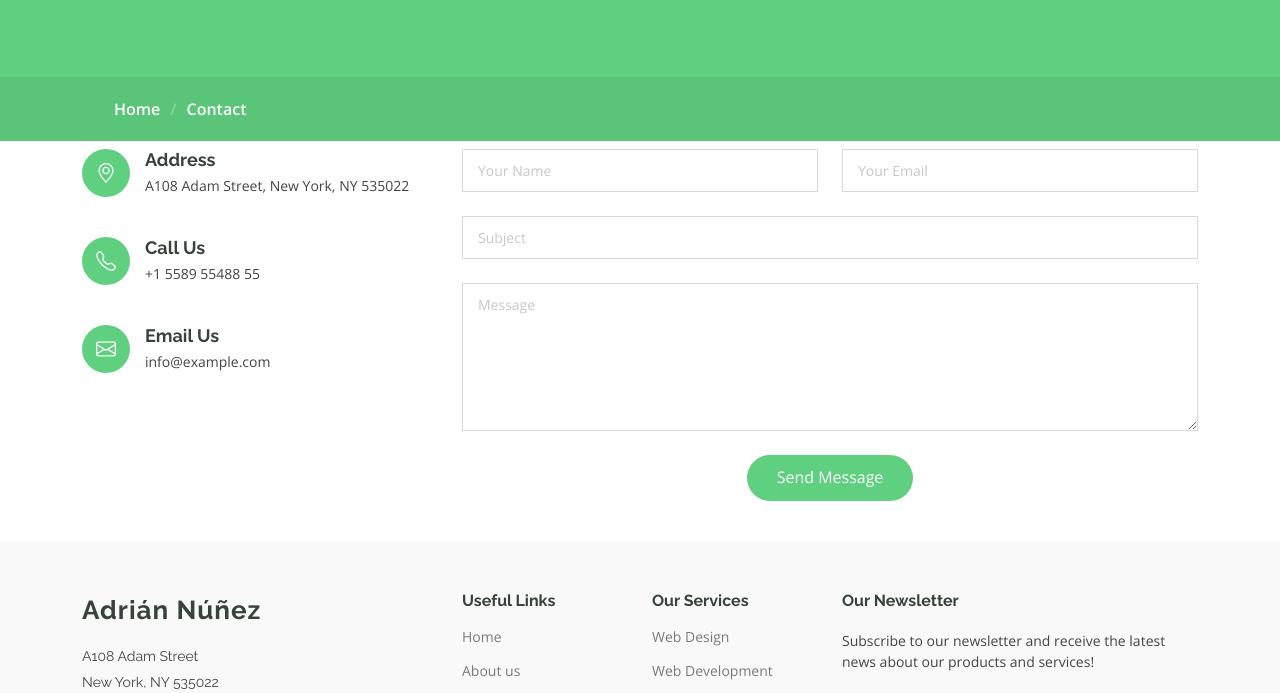
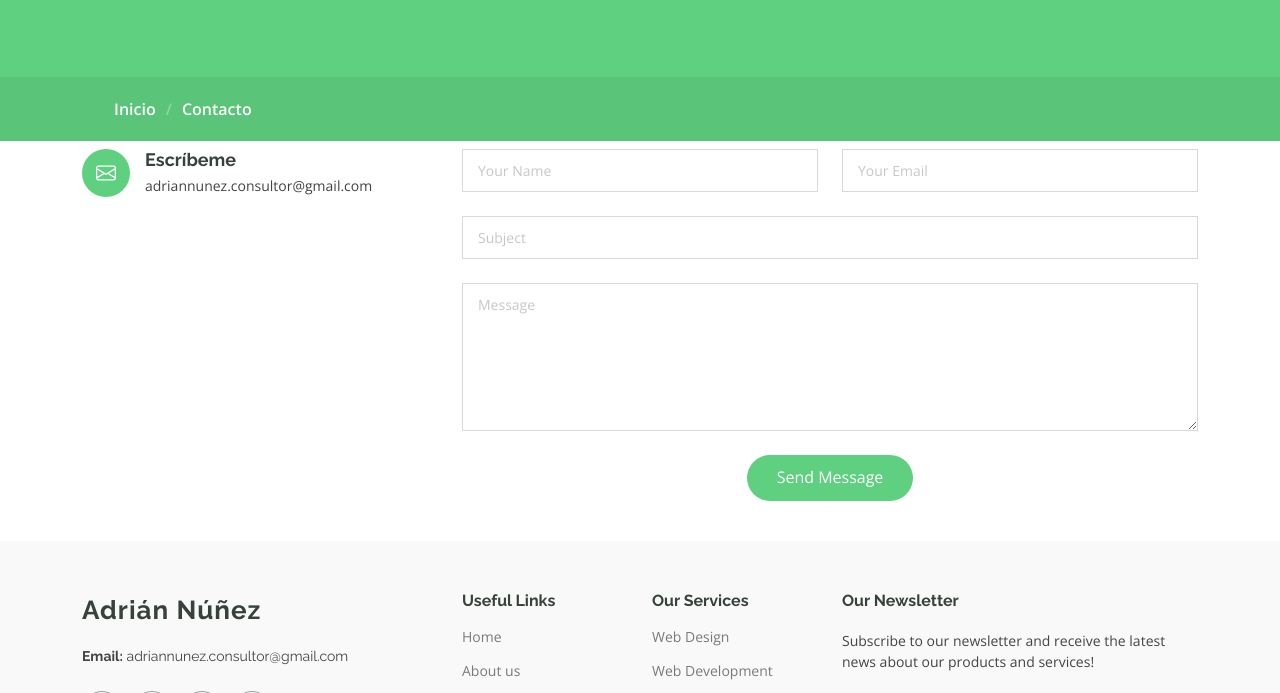
Before and after one commit to anunezconsultor/mentor, a plain HTML site: page contact.html in a window 1280 px wide. Shown: the part 300-993 px from the top of the page. Drawn offline with nearby package versions, Linux system fonts and the light colour scheme.

Commit message:
direccion

```diff
--- a/contact.html
+++ b/contact.html
@@ -78,8 +78,8 @@
       <nav class="breadcrumbs">
         <div class="container">
           <ol>
-            <li><a href="index.html">Home</a></li>
-            <li class="current">Contact</li>
+            <li><a href="index.html">Inicio</a></li>
+            <li class="current">Contacto</li>
           </ol>
         </div>
       </nav>
@@ -93,27 +93,11 @@
         <div class="row gy-4">
 
           <div class="col-lg-4">
-            <div class="info-item d-flex" data-aos="fade-up" data-aos-delay="300">
-              <i class="bi bi-geo-alt flex-shrink-0"></i>
-              <div>
-                <h3>Address</h3>
-                <p>A108 Adam Street, New York, NY 535022</p>
-              </div>
-            </div><!-- End Info Item -->
-
-            <div class="info-item d-flex" data-aos="fade-up" data-aos-delay="400">
-              <i class="bi bi-telephone flex-shrink-0"></i>
-              <div>
-                <h3>Call Us</h3>
-                <p>+1 5589 55488 55</p>
-              </div>
-            </div><!-- End Info Item -->
-
             <div class="info-item d-flex" data-aos="fade-up" data-aos-delay="500">
               <i class="bi bi-envelope flex-shrink-0"></i>
               <div>
-                <h3>Email Us</h3>
-                <p>info@example.com</p>
+                <h3>Escríbeme</h3>
+                <p>adriannunez.consultor@gmail.com</p>
               </div>
             </div><!-- End Info Item -->
 
@@ -168,10 +152,7 @@
             <span class="sitename">Adrián Núñez</span>
           </a>
           <div class="footer-contact pt-3">
-            <p>A108 Adam Street</p>
-            <p>New York, NY 535022</p>
-            <p class="mt-3"><strong>Phone:</strong> <span>+1 5589 55488 55</span></p>
-            <p><strong>Email:</strong> <span>info@example.com</span></p>
+            <p><strong>Email:</strong> <span>adriannunez.consultor@gmail.com</span></p>
           </div>
           <div class="social-links d-flex mt-4">
             <a href=""><i class="bi bi-twitter-x"></i></a>
```
Also changed, not shown: course-details-1.html (+1 -4 lines), course-details-2.html (+1 -4 lines), course-details-3.html (+1 -4 lines), course-details-4.html (+1 -4 lines), index.html (+1 -4 lines).
